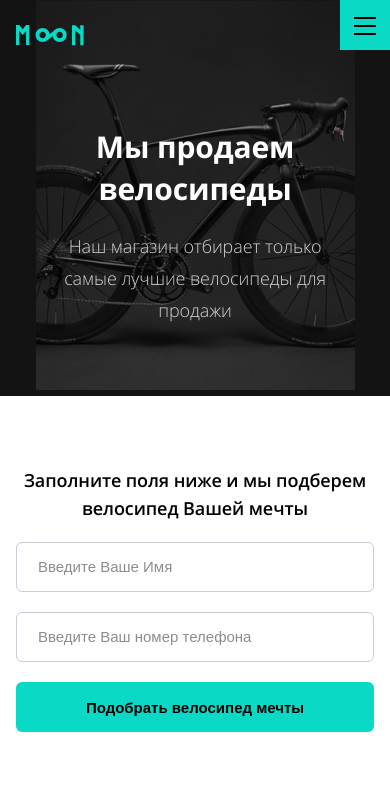
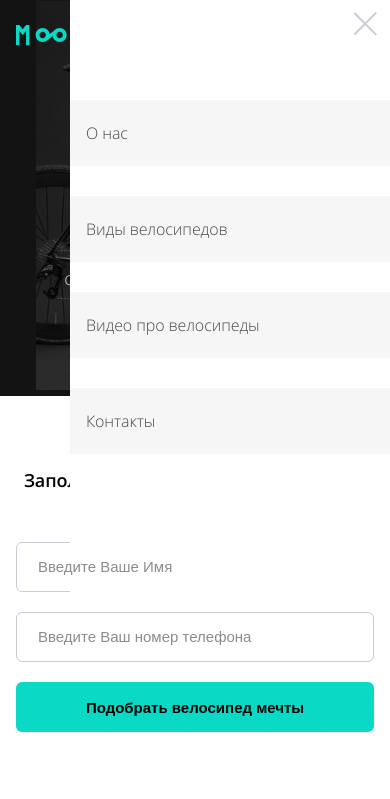
Before and after one commit to Electr0Bear/Moon_bikes, a website: page source/index.html in a window 390 px wide. Both pictures are taken after a click on the button 365 px from the left and 25 px from the top of the page. Shown: the top 799 px of the page. Drawn offline with nearby package versions, Linux system fonts and the light colour scheme; files that its build step writes are made by us from their sources.

Commit message:
настраивает работу JS: открытие / закрытие меню; сокрытие меню при загрузке JS

```diff
--- a/source/index.html
+++ b/source/index.html
@@ -11,7 +11,7 @@
 
 <body class="body">
   <header class="body__header header">
-    <nav class="header__nav container">
+    <nav class="header__nav container header__nav--js-inactive">
       <ul class="header__nav-list list">
         <li class="header__nav-item">
           <a class="header__nav-link link" href="#about-us">О нас</a>
--- /dev/null
+++ b/source/js/header.js
@@ -0,0 +1,18 @@
+'use strict';
+
+var header = document.querySelector('.header__nav');
+var headerBtn = document.querySelector('.header__nav-button')
+
+var onJsLoad = function() {
+  header.classList.remove('header__nav--js-inactive');
+}
+
+var navHandler = function() {
+  headerBtn.addEventListener('click', evt => {
+    evt.preventDefault();
+    const checkClass = header.classList.contains('header__nav--opened');
+    header.classList.toggle('header__nav--opened', !checkClass);
+  })
+}
+
+export {onJsLoad, navHandler}
--- a/source/js/main.js
+++ b/source/js/main.js
@@ -0,0 +1,6 @@
+'use strict';
+
+import { onJsLoad, navHandler } from './header.js'
+
+onJsLoad();
+navHandler();
--- a/source/sass/blocks/header.scss
+++ b/source/sass/blocks/header.scss
@@ -169,6 +169,7 @@
     min-height: 50px;
     border: none;
     background-color: $teal;
+    cursor: pointer;
     z-index: 1;
 
     &::before {
```
Also changed, not shown: build/css/style.min.css, build/index.html, build/js/header.js (added), build/js/main.js, 1 other file.
